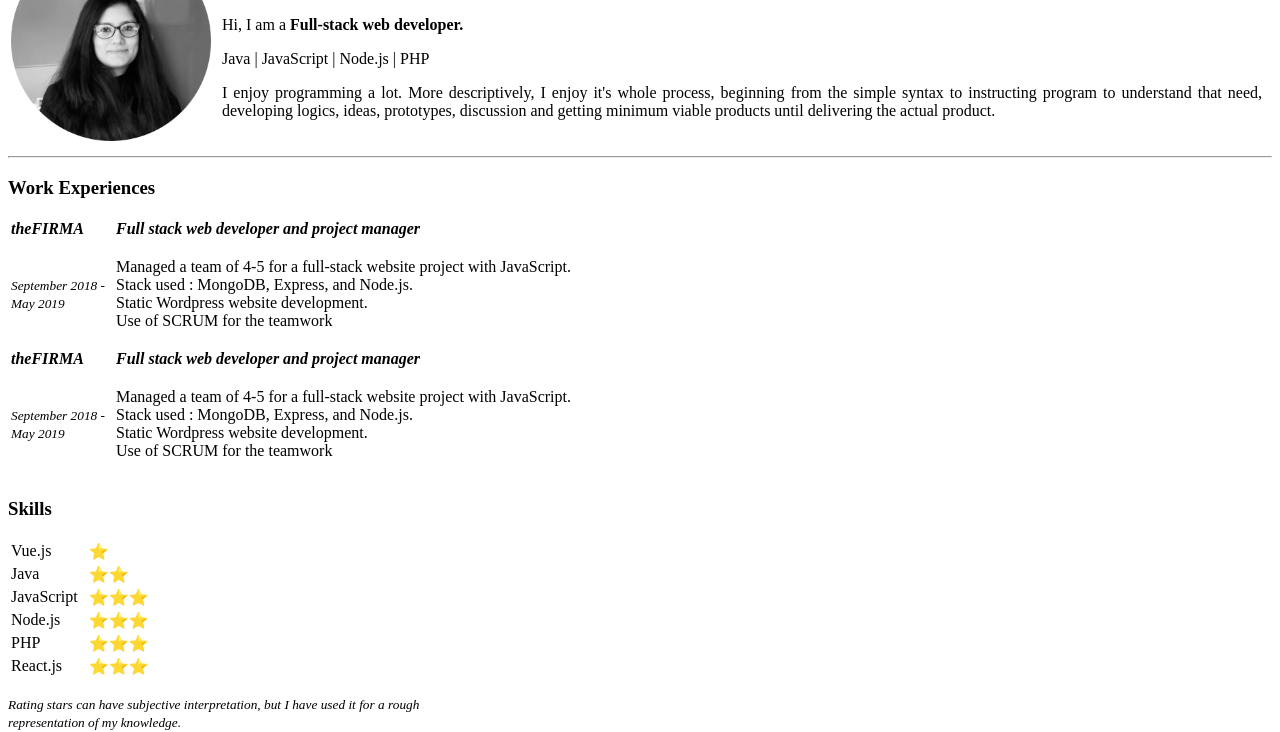
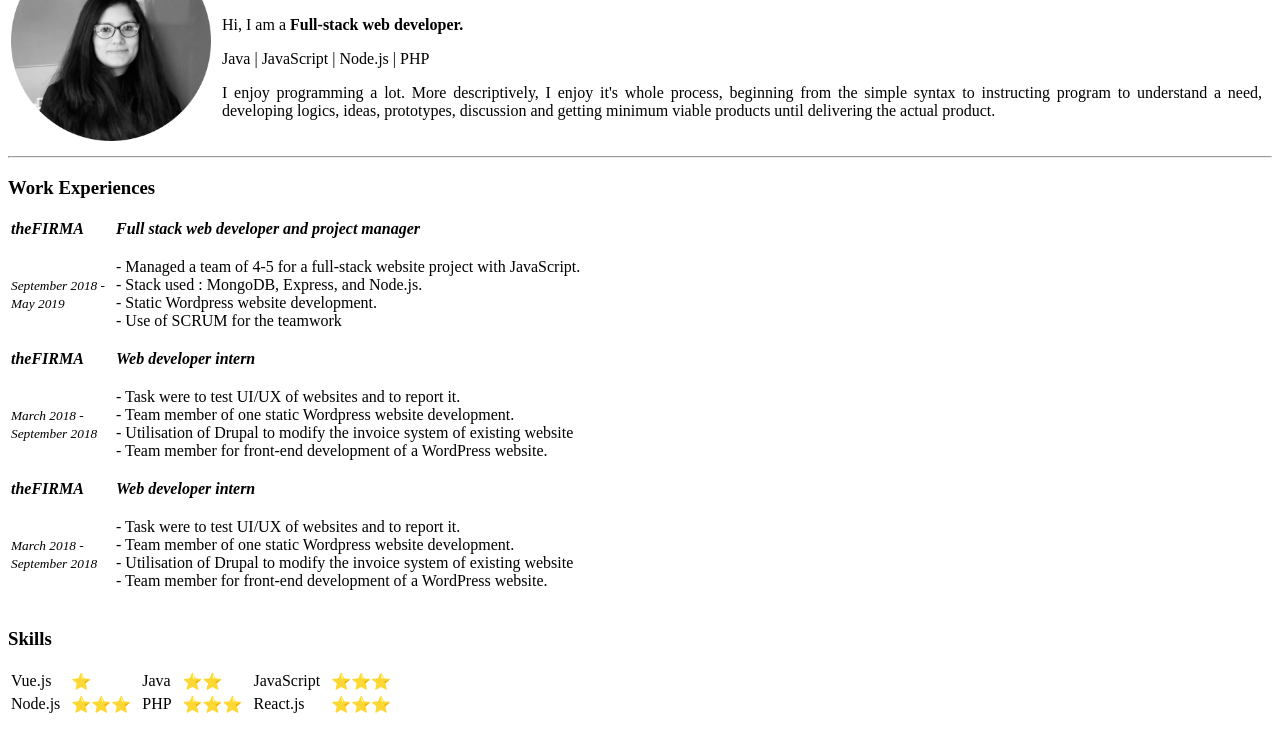
Before and after one commit to archanakarki/archanakarki.github.io, a plain HTML site: page index.html in a window 1280 px wide. Shown: the part 70-802 px from the top of the page. Drawn offline with Linux system fonts and the light colour scheme.

Commit message:
Added a work experience

```diff
--- a/index.html
+++ b/index.html
@@ -19,7 +19,7 @@
           <h1>Archana Karki</h1>
           <p> Hi, I am a <strong>Full-stack web developer.</strong></p>
           <p> Java | JavaScript | Node.js | PHP </p>
-          <p> I enjoy programming a lot. More descriptively, I enjoy it's whole process, beginning from the simple syntax to instructing program to understand that need, developing logics, ideas, prototypes, discussion and getting minimum viable products until delivering the actual product.</p>
+          <p> I enjoy programming a lot. More descriptively, I enjoy it's whole process, beginning from the simple syntax to instructing program to understand a need, developing logics, ideas, prototypes, discussion and getting minimum viable products until delivering the actual product.</p>
           </section>
         </td>
       </tr>
@@ -43,10 +43,11 @@
       <tr>
         <td> <em><small>September 2018 - <br> May 2019<small></em></td>
         <td>
-        <p>Managed a team of 4-5 for a full-stack website project with JavaScript. <br>
-           Stack used : MongoDB, Express, and Node.js.<br>
-           Static Wordpress website development.</br>
-           Use of SCRUM for the teamwork</br>
+        <p>- Managed a team of 4-5 for a full-stack website project with JavaScript. <br>
+           - Stack used : MongoDB, Express, and Node.js.<br>
+           - Static Wordpress website development.</br>
+           - Use of SCRUM for the teamwork</br>
+         </p>
         </td>
       </tr>
 
@@ -54,20 +55,39 @@
 
       <tr>
         <th><em>theFIRMA</em></th>
-        <th><em>Full stack web developer and project manager</em></th>
+        <th><em>Web developer intern</em></th>
       </tr>
       <tr>
-        <td> <em><small>September 2018 - <br> May 2019<small></em></td>
+        <td> <em><small>March 2018 - <br> September 2018<small></em></td>
         <td>
-        <p>Managed a team of 4-5 for a full-stack website project with JavaScript. <br>
-           Stack used : MongoDB, Express, and Node.js.<br>
-           Static Wordpress website development.</br>
-           Use of SCRUM for the teamwork</br>
+        <p>
+        - Task were to test UI/UX of websites and to report it. <br>
+        - Team member of one static Wordpress website development.  <br>
+        - Utilisation of Drupal to modify the invoice system of existing website<br>
+        - Team member for front-end development of a WordPress website.<br>
+        <p>
         </td>
       </tr>
 
 
       <!--Work experience 3-->
+
+      <tr>
+        <th><em>theFIRMA</em></th>
+        <th><em>Web developer intern</em></th>
+      </tr>
+      <tr>
+        <td> <em><small>March 2018 - <br> September 2018<small></em></td>
+        <td>
+        <p>
+        - Task were to test UI/UX of websites and to report it. <br>
+        - Team member of one static Wordpress website development.  <br>
+        - Utilisation of Drupal to modify the invoice system of existing website<br>
+        - Team member for front-end development of a WordPress website.<br>
+        <p>
+        </td>
+      </tr>
+
 
 
     </table>
@@ -79,24 +99,16 @@
 <tr>
   <td>Vue.js</td>
   <td>⭐️</td>
+  <td>Java</td>
+  <td>⭐️⭐️</td>
+  <td>JavaScript</td>
+  <td>⭐️⭐️⭐️</td>
 </tr>
-  <tr>
-    <td>Java</td>
-    <td>⭐️⭐️</td>
-  </tr>
-  <tr>
-    <td>JavaScript</td>
-    <td>⭐️⭐️⭐️</td>
-  </tr>
   <tr>
     <td>Node.js</td>
     <td>⭐️⭐️⭐️</td>
-  </tr>
-  <tr>
     <td>PHP</td>
     <td>⭐️⭐️⭐️</td>
-  </tr>
-  <tr>
     <td>React.js</td>
     <td>⭐️⭐️⭐️</td>
   </tr>
```
